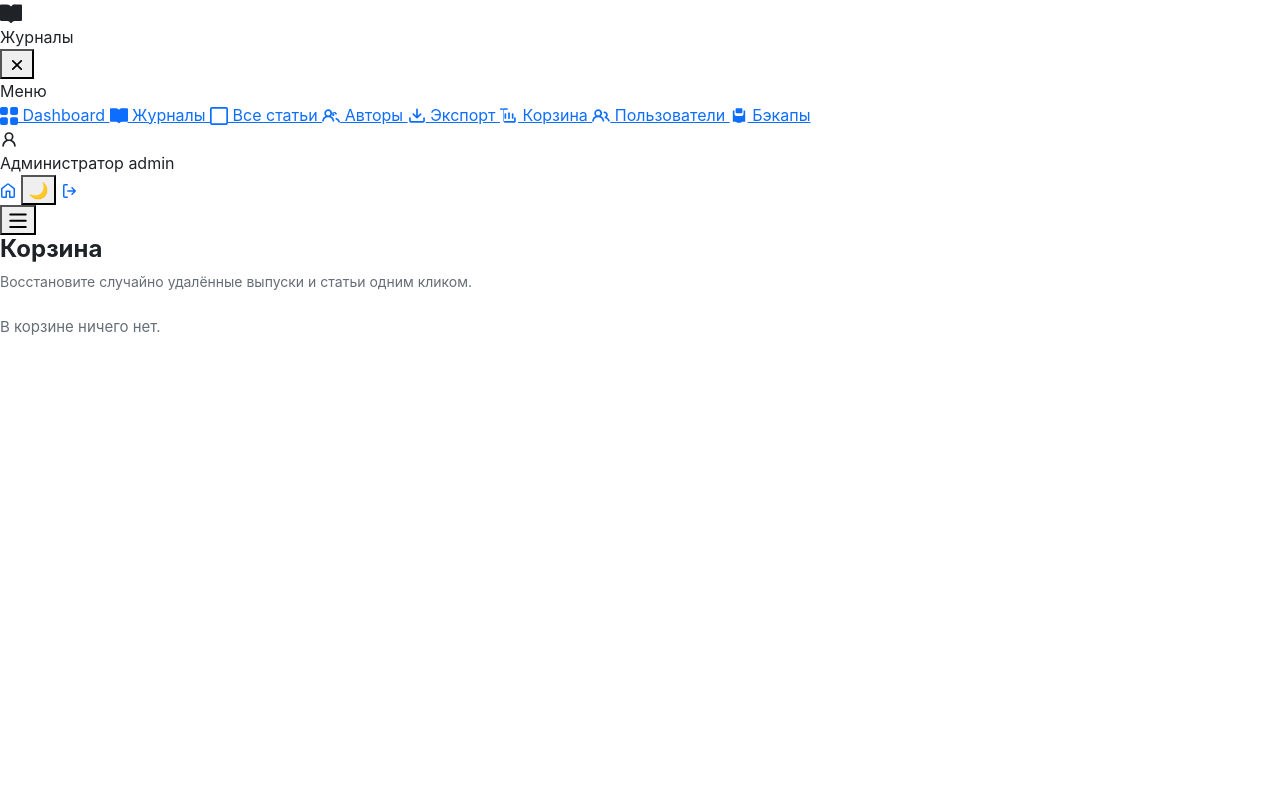
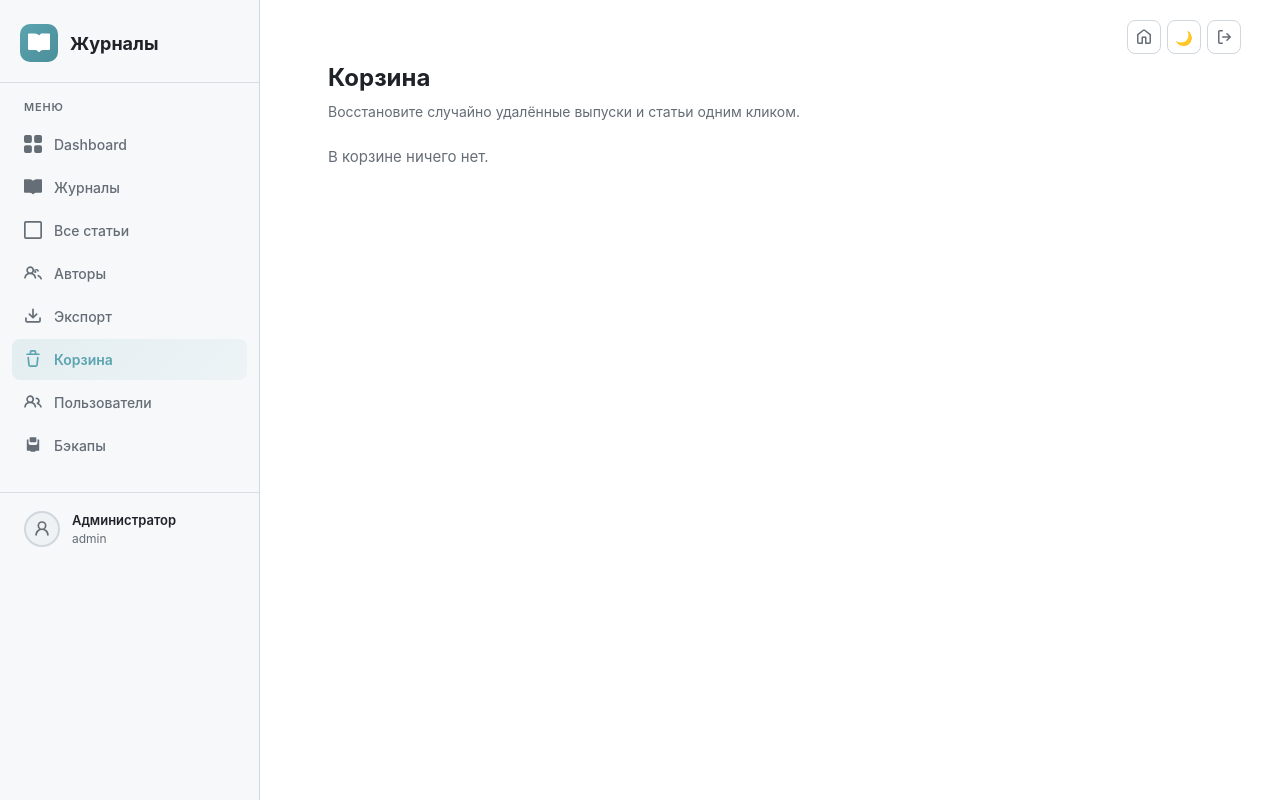
Before and after one commit to glebradiotec/journal_app, a Flask app: page /admin/trash in a window 1280 px wide. Run offline with Flask 3, Linux system fonts and the light colour scheme; a user stored in the database is signed in; some libraries are stand-ins or nearby versions.

Commit message:
Trash page: fix admin layout styles and trash icon
Co-authored-by: Cursor <cursoragent@cursor.com>

```diff
--- a/templates/admin/trash.html
+++ b/templates/admin/trash.html
@@ -43,7 +43,7 @@
                 Экспорт
             </a>
             <a href="{{ url_for('admin_trash') }}" class="adm-nav-item adm-nav-active">
-                <svg width="18" height="18" viewBox="0 0 16 16" fill="currentColor"><path d="M2 2.75C2 1.784 2.784 1 3.75 1h2.5a.75.75 0 0 1 0 1.5h-2.5a.25.25 0 0 0-.25.25v9.5c0 .138.112.25.25.25h8.5a.25.25 0 0 0 .25-.25v-2.5a.75.75 0 0 1 1.5 0v2.5A1.75 1.75 0 0 1 13.25 14H4.75A1.75 1.75 0 0 1 3 12.25v-9.5a.25.25 0 0 0-.25-.25H.75a.75.75 0 0 1 0-1.5h1.5A1.75 1.75 0 0 1 2 2.75ZM8 4.75a.75.75 0 0 1 .75.75v4.5a.75.75 0 0 1-1.5 0v-4.5A.75.75 0 0 1 8 4.75Zm3.25.75a.75.75 0 0 1 .75.75v3.5a.75.75 0 0 1-1.5 0v-3.5a.75.75 0 0 1 .75-.75Zm-6.5 0a.75.75 0 0 1 .75.75v3.5a.75.75 0 0 1-1.5 0v-3.5A.75.75 0 0 1 4.75 5.5Z"/></svg>
+                <svg width="18" height="18" viewBox="0 0 16 16" fill="currentColor"><path d="M11 1.75V3h2.25a.75.75 0 0 1 0 1.5H2.75a.75.75 0 0 1 0-1.5H5V1.75C5 .784 5.784 0 6.75 0h2.5C10.216 0 11 .784 11 1.75ZM4.496 6.675l.66 6.6a.25.25 0 0 0 .249.225h5.19a.25.25 0 0 0 .249-.225l.66-6.6a.75.75 0 0 1 1.492.149l-.66 6.6A1.748 1.748 0 0 1 10.595 15h-5.19a1.75 1.75 0 0 1-1.741-1.575l-.66-6.6a.75.75 0 1 1 1.492-.15ZM6.5 1.75V3h3V1.75a.25.25 0 0 0-.25-.25h-2.5a.25.25 0 0 0-.25.25Z"/></svg>
                 Корзина
             </a>
             <a href="{{ url_for('admin_users') }}" class="adm-nav-item">
@@ -129,6 +129,57 @@
 </div>
 
 <style>
+/* =============================================
+   ADMIN LAYOUT (как на остальных админ-страницах)
+   ============================================= */
+.adm-layout { display: flex; min-height: 100vh; }
+.adm-overlay { display: none; position: fixed; inset: 0; background: rgba(0,0,0,0.4); z-index: 998; backdrop-filter: blur(2px); }
+.adm-overlay.active { display: block; }
+
+.adm-sidebar { width: 260px; min-height: 100vh; background: var(--color-canvas-subtle); border-right: 1px solid var(--color-border-default); display: flex; flex-direction: column; flex-shrink: 0; position: sticky; top: 0; height: 100vh; overflow-y: auto; z-index: 999; }
+.adm-sidebar-header { display: flex; align-items: center; justify-content: space-between; padding: 24px 20px 20px; border-bottom: 1px solid var(--color-border-muted); }
+.adm-sidebar-close { display: none; background: none; border: none; color: var(--color-fg-muted); cursor: pointer; padding: 4px; border-radius: 6px; }
+.adm-sidebar-close:hover { background: var(--color-canvas-inset); }
+.adm-logo { display: flex; align-items: center; gap: 12px; }
+.adm-logo-icon { width: 38px; height: 38px; border-radius: 10px; background: linear-gradient(135deg, #5BA4B0, #4A8E99); color: #fff; display: flex; align-items: center; justify-content: center; }
+[data-theme="dark"] .adm-logo-icon { background: linear-gradient(135deg, #5BA4B0, #7CC5D0); }
+.adm-logo-text { font-size: 18px; font-weight: 700; color: var(--color-fg-default); }
+
+.adm-nav { padding: 16px 12px; }
+.adm-nav-label { font-size: 11px; font-weight: 600; text-transform: uppercase; letter-spacing: 0.8px; color: var(--color-fg-muted); padding: 0 12px; margin-bottom: 8px; }
+.adm-nav-item { display: flex; align-items: center; gap: 12px; padding: 10px 12px; font-size: 14px; font-weight: 500; color: var(--color-fg-muted); text-decoration: none; border-radius: 8px; margin-bottom: 2px; transition: background 0.15s, color 0.15s; }
+.adm-nav-item:hover { background: var(--color-canvas-inset); color: var(--color-fg-default); }
+.adm-nav-active { background: linear-gradient(135deg, rgba(91,164,176,0.12), rgba(91,164,176,0.06)); color: #5BA4B0; font-weight: 600; }
+[data-theme="dark"] .adm-nav-active { color: #7CC5D0; background: linear-gradient(135deg, rgba(124,197,208,0.15), rgba(124,197,208,0.06)); }
+.adm-nav-active:hover { background: linear-gradient(135deg, rgba(91,164,176,0.18), rgba(91,164,176,0.1)); }
+
+.adm-sidebar-footer { padding: 8px 12px 20px; border-top: 1px solid var(--color-border-muted); margin-top: 8px; }
+.adm-user-block { display: flex; align-items: center; gap: 12px; padding: 10px 12px; margin-bottom: 12px; }
+.adm-user-avatar { width: 36px; height: 36px; border-radius: 50%; background: var(--color-canvas-inset); border: 2px solid var(--color-border-default); display: flex; align-items: center; justify-content: center; color: var(--color-fg-muted); flex-shrink: 0; }
+.adm-user-info { display: flex; flex-direction: column; min-width: 0; }
+.adm-user-name { font-size: 13px; font-weight: 600; color: var(--color-fg-default); }
+.adm-user-role { font-size: 12px; color: var(--color-fg-muted); }
+
+.adm-main { flex: 1; min-width: 0; padding: 32px 36px 48px; background: var(--color-canvas-default); position: relative; }
+.adm-toolbar { position: absolute; top: 20px; right: 24px; display: flex; gap: 6px; z-index: 10; }
+.adm-toolbar-btn { display: flex; align-items: center; justify-content: center; width: 34px; height: 34px; border-radius: 8px; border: 1px solid var(--color-border-default); background: var(--color-canvas-default); color: var(--color-fg-muted); cursor: pointer; text-decoration: none; font-size: 14px; transition: all 0.15s; }
+.adm-toolbar-btn:hover { background: var(--color-canvas-subtle); color: var(--color-fg-default); border-color: var(--color-border-muted); }
+.adm-toolbar-exit:hover { color: #cf222e; border-color: rgba(207,34,46,0.3); background: rgba(207,34,46,0.06); }
+[data-theme="dark"] .adm-toolbar-exit:hover { color: #f85149; }
+.adm-burger { display: none; position: fixed; top: 16px; left: 16px; z-index: 1000; width: 40px; height: 40px; border-radius: 8px; border: 1px solid var(--color-border-default); background: var(--color-canvas-default); color: var(--color-fg-default); cursor: pointer; align-items: center; justify-content: center; }
+.adm-content { padding: 32px; max-width: 900px; }
+
+@media (max-width: 768px) {
+    .adm-sidebar { position: fixed; left: -280px; top: 0; height: 100vh; width: 270px; transition: left 0.25s ease; box-shadow: none; }
+    .adm-sidebar.open { left: 0; box-shadow: 4px 0 24px rgba(0,0,0,0.15); }
+    .adm-sidebar-close { display: flex; }
+    .adm-toolbar { display: none; }
+    .adm-main { padding: 20px 16px 36px; padding-top: 64px; }
+    .adm-content { padding: 20px 16px; }
+    .adm-burger { display: flex; }
+}
+
+/* Страница корзины */
 .trash-title { font-size: 24px; font-weight: 700; color: var(--color-fg-default); margin: 0 0 8px 0; }
 .trash-desc { font-size: 14px; color: var(--color-fg-muted); margin: 0 0 24px 0; }
 .trash-section { margin-bottom: 28px; }
```
